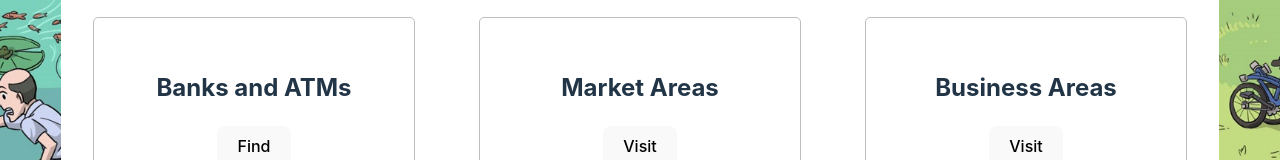
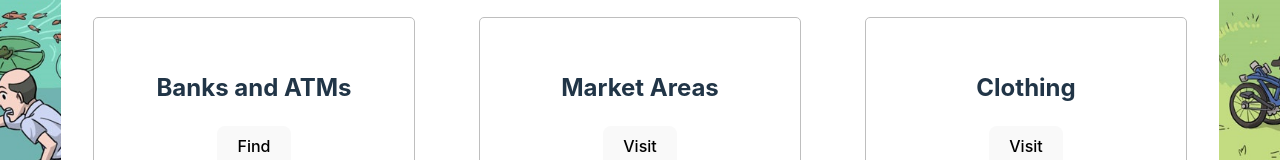
Before and after one commit to aruto-code/aligarh-diaries, a React (Vite) app: page /tourism in a window 1280 px wide. Shown: the part 468-628 px from the top of the page. Built offline with nearby package versions, Linux system fonts and the light colour scheme; no server answers.

Commit message:
Updated tourist guide

```diff
--- a/src/Components/Tourism.jsx
+++ b/src/Components/Tourism.jsx
@@ -41,7 +41,7 @@ function Tourism() {
           linkto="/tourism/market"
         />
         <Card
-          head="Business Areas"
+          head="Clothing"
           showBtn={true}
           btnContent="Visit"
           linkto="/tourism/business"
```
